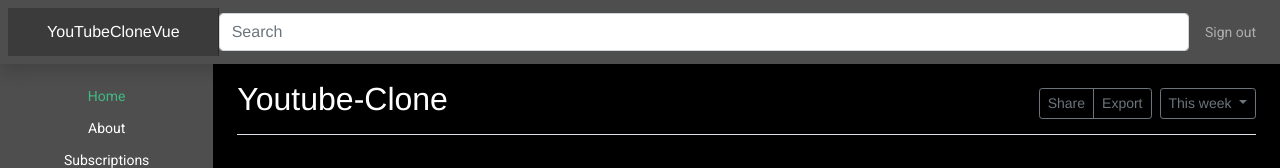
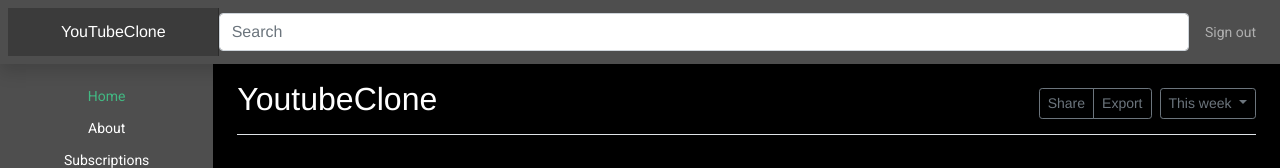
Before and after one commit to blaz-k/youtube-clone-vue, a Vue app: page / in a window 1280 px wide. Shown: the top 168 px of the page. Built offline with nearby package versions, Linux system fonts and the light colour scheme; no server answers; some icons are missing.

Commit message:
minor change in title

```diff
--- a/src/App.vue
+++ b/src/App.vue
@@ -5,7 +5,7 @@
     <router-link
       class="navbar-brand col-md-3 col-lg-2 me-0 px-3"
       :to="{ name: 'Home' }"
-      >YouTubeCloneVue</router-link
+      >YouTubeClone</router-link
     >
     <button
       class="navbar-toggler position-absolute d-md-none collapsed mb-4"
@@ -130,7 +130,7 @@
         <div
           class="d-flex justify-content-between flex-wrap flex-md-nowrap align-items-center pt-3 pb-2 mb-3 border-bottom"
         >
-          <h1 class="h2 yt">Youtube-Clone</h1>
+          <h1 class="h2 yt">YoutubeClone</h1>
           <div class="btn-toolbar mb-2 mb-md-0">
             <div class="btn-group me-2">
               <button type="button" class="btn btn-sm btn-outline-secondary">
```
